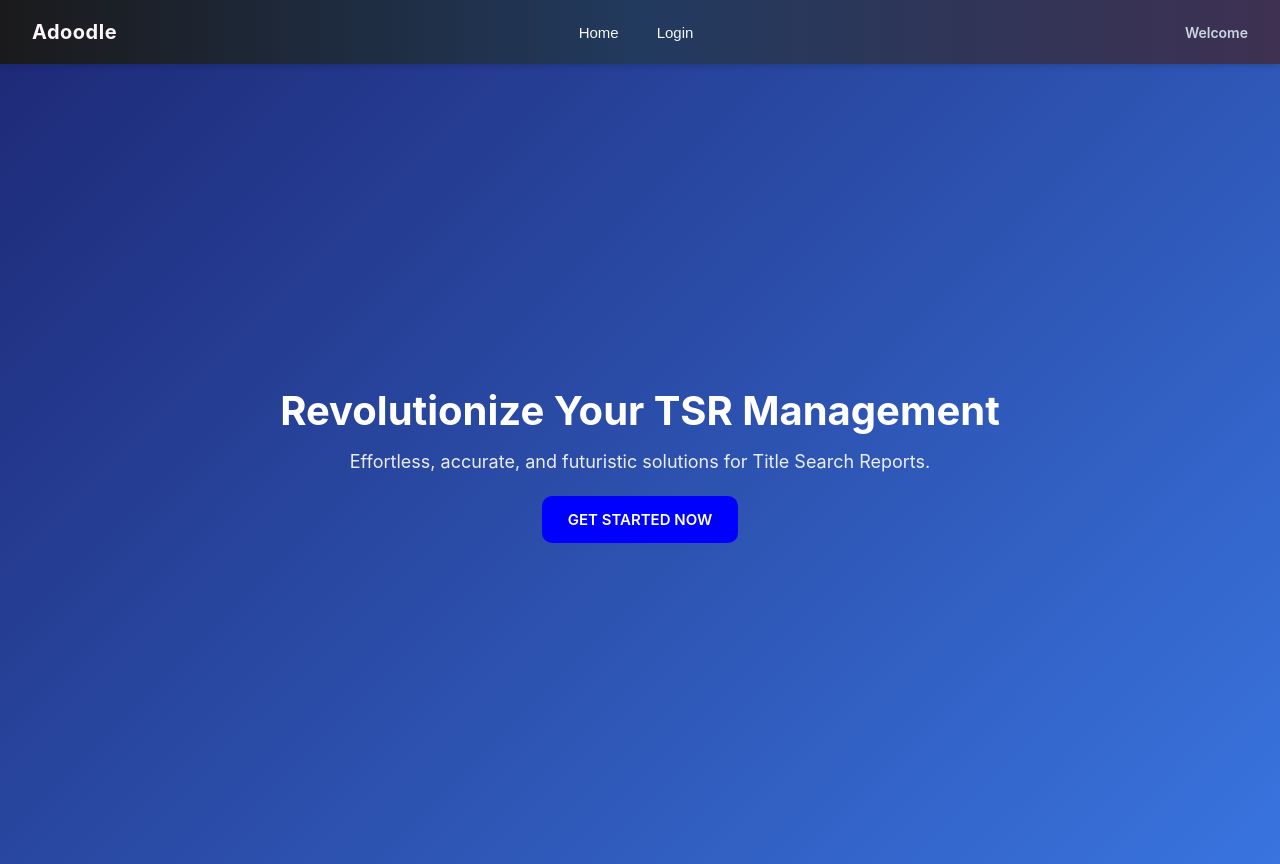
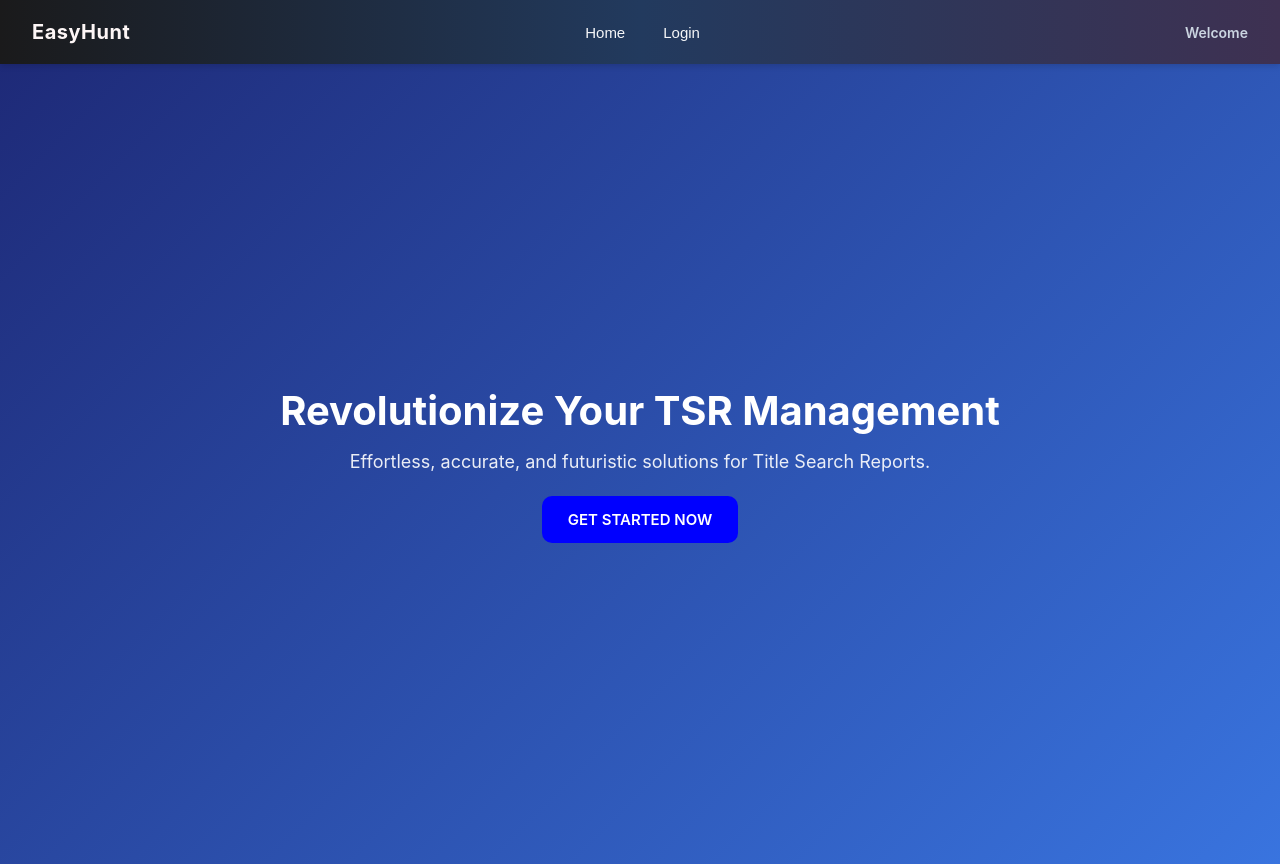
Before and after one commit to chaitanya-encegen/adoodle-software, a React (Vite) app in the folder Frontend/: page / in a window 1280 px wide. Built offline with nearby package versions, Linux system fonts and the light colour scheme; no server answers.

Commit message:
Update Navbar.jsx

```diff
--- a/Frontend/src/components/Navbar.jsx
+++ b/Frontend/src/components/Navbar.jsx
@@ -20,7 +20,7 @@ export default function Navbar() {
 
   return (
     <div className="topbar">
-      <div className="brand">Adoodle</div>
+      <div className="brand">EasyHunt</div>
 
       <div style={{ display: "flex", gap: 18, alignItems: "center" }}>
         {!logged && (
```
